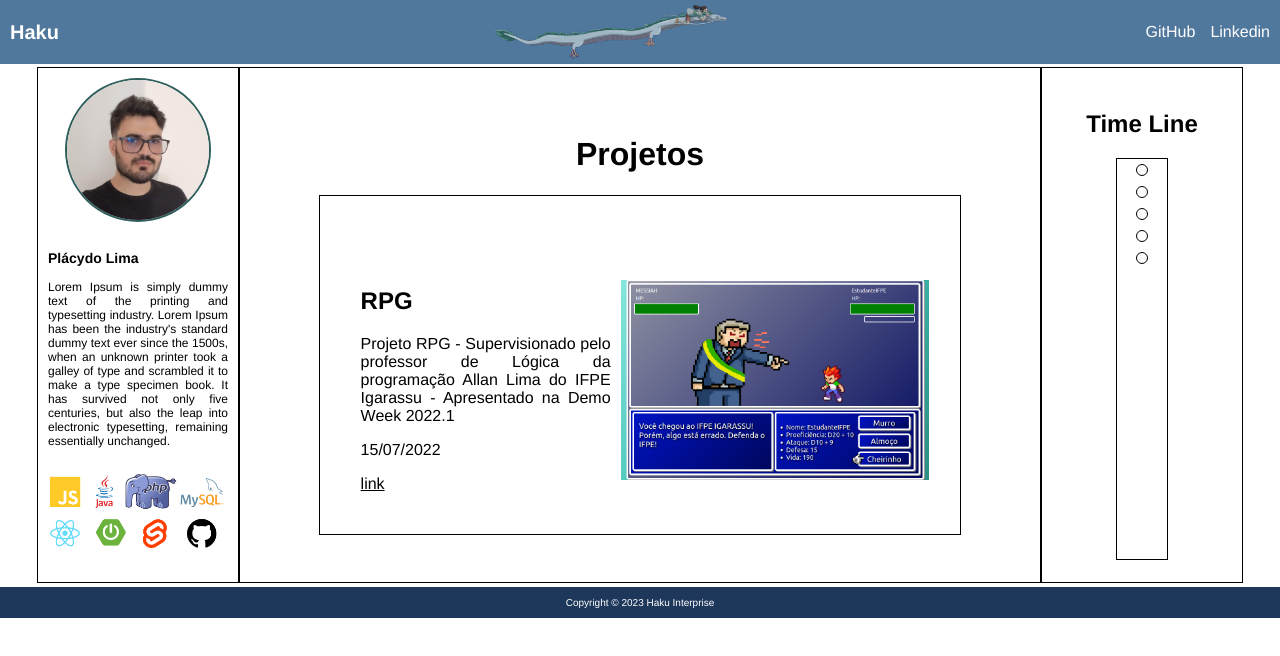
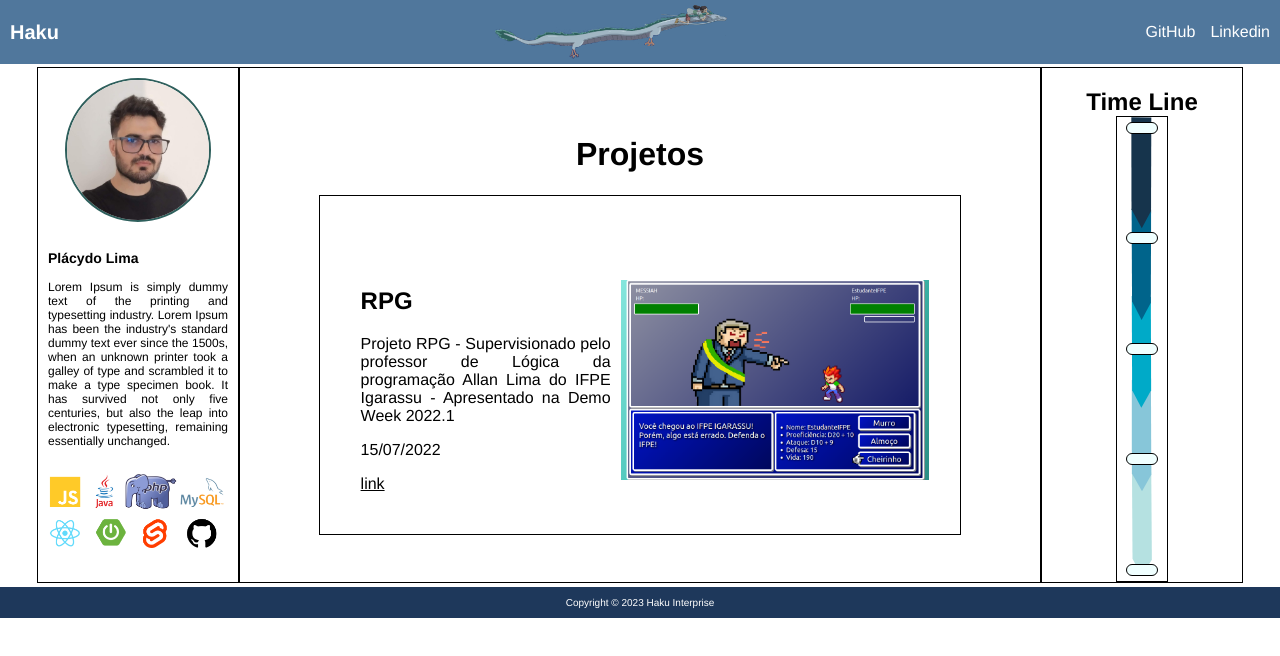
Before and after one commit to pl4cydo/portfolio, a React (Vite) app: page / in a window 1280 px wide. Shown: the top 656 px of the page. Built offline with nearby package versions, Linux system fonts and the light colour scheme.

Commit message:
criando time line

```diff
--- a/src/styles/objectArea.css
+++ b/src/styles/objectArea.css
@@ -52,19 +52,29 @@
 }
 
 #objTM {
+    margin-top: -20px;
     width: 50px;
-    height: 400px;
+    height: 550px;
     border: 1px solid black;
     display: flex;
     flex-direction: column;
-    justify-content:flex-start;
+    justify-content:space-between;
     align-items: center;
 }
 
 #point {
     height: 10px;
-    width: 10px;
+    width: 30px;
     margin: 5px;
     border: 1px solid black;
-    border-radius: 50%;
+    border-radius: 6px;
+    background-color: azure;
 }
+
+#objTM > img {
+    margin-top: 0px;
+    margin-left: -3px;
+    position: absolute;
+    z-index: -1;
+    height: 460px;
+}
--- a/src/tools/ObjectArea.jsx
+++ b/src/tools/ObjectArea.jsx
@@ -31,6 +31,7 @@ function ObjectArea() {
             <div id="TimeLine">
                 <h2>Time Line</h2>
                 <div id="objTM">
+                    <img src="./src/images/bitmap.svg" alt="arrow" />
                     {arrPro.map((pro) =>
                         <div id="point" onClick={() => setObject(arrPro[pro.timeLine])}></div>
                     )}
```
Also changed, not shown: src/images/bitmap.svg (added).
